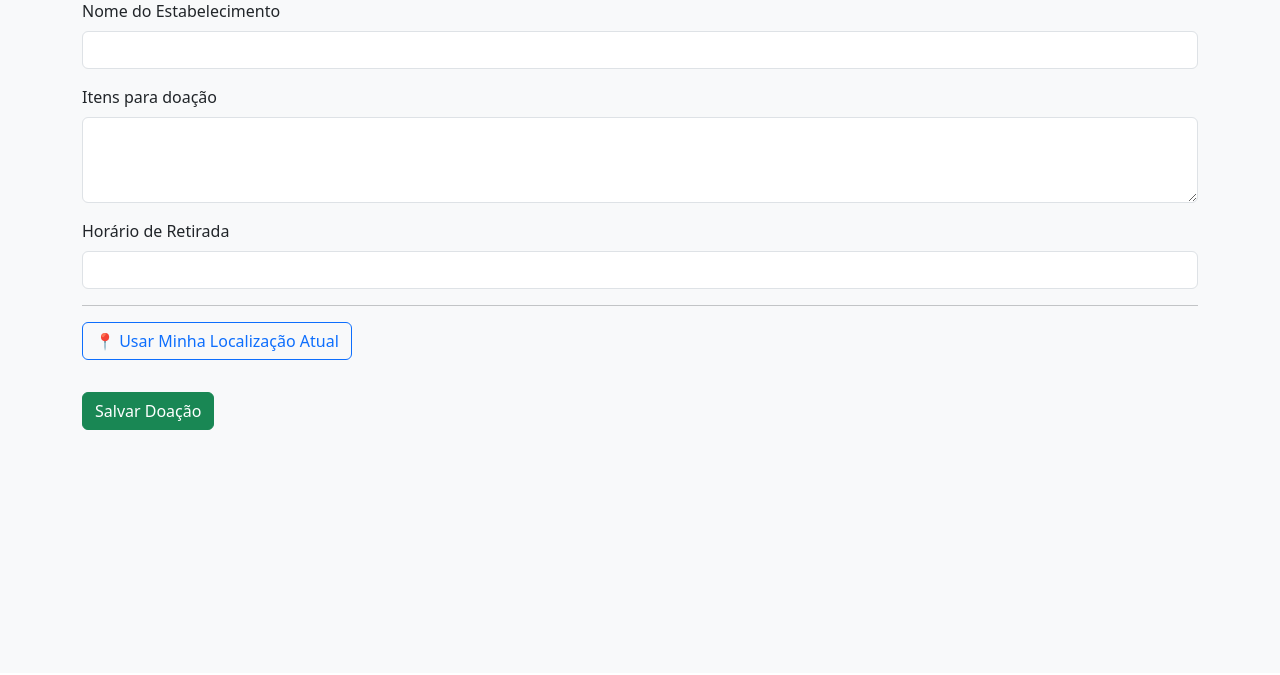
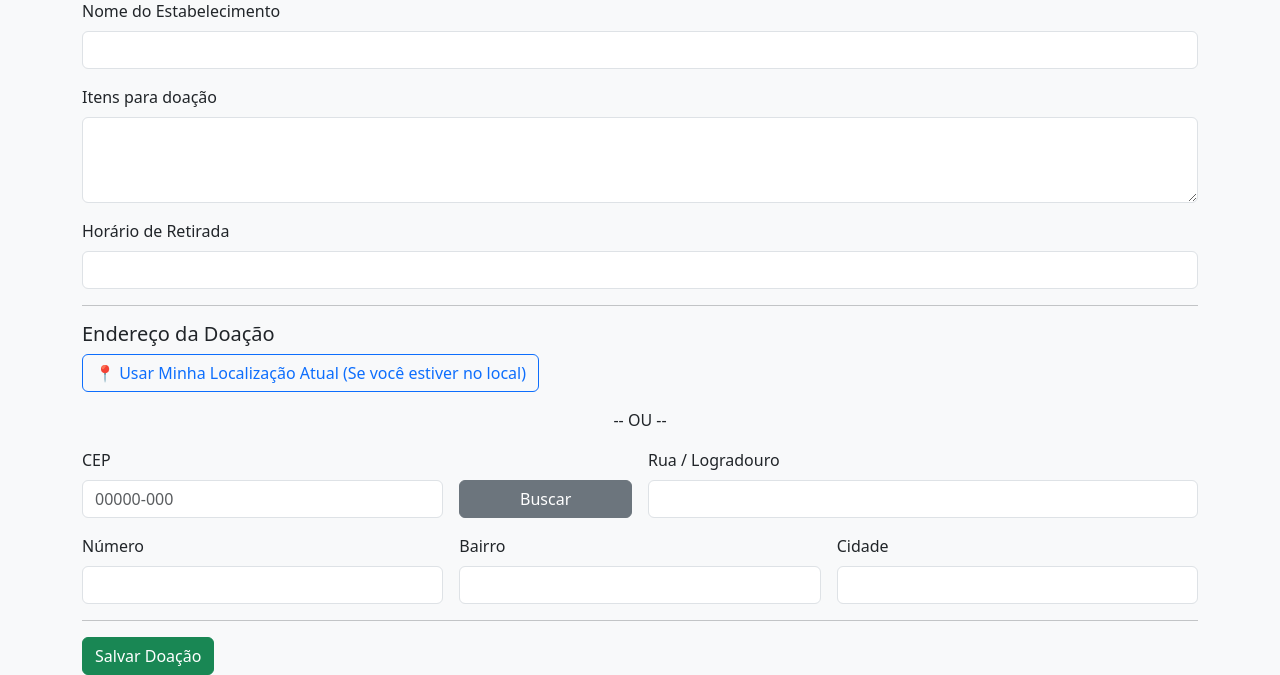
Before and after one commit to cronojho/rango-amigo, a Flask app: page /postar in a window 1280 px wide. Shown: the part 127-802 px from the top of the page. Before the commit the page ends 557 px from the top, so only its background shows below. Run offline with Flask 3, Linux system fonts and the light colour scheme; the visitor is signed in with stand-in values (Sample User, id 1).

Commit message:
Atualização mapa1.2

```diff
--- a/app.py
+++ b/app.py
@@ -8,11 +8,12 @@ from flask_login import LoginManager, UserMixin, login_user, logout_user, login_
 # --- Configuração ---
 app = Flask(__name__)
 CORS(app)
-app.config['SECRET_KEY'] = 'La9QdfPQj0aGUq3RDKRyxdP5suXn3TPEWDMj0olWaN2'
+app.config['SECRET_KEY'] = 'La9QdfPQj0aGUq3RDKRyxdP5suXn3TPEWDMj0olWaN2' # Mantenha sua chave
 
 # --- CONFIGURAÇÃO DO BANCO DE DADOS ---
 DATABASE_URL = os.environ.get('DATABASE_URL')
 if not DATABASE_URL:
+    # Use sua URL de fallback local
     DATABASE_URL = "postgresql://rango_amigo_db_user:Fyrzpverx24tmioZRgHKOX8NDwBBEIG4@dpg-d47m05umcj7s73dfsde0-a.oregon-postgres.render.com/rango_amigo_db"
     print("Atenção: Rodando com banco de dados local (fallback).")
 
@@ -25,7 +26,6 @@ app.config['SQLALCHEMY_TRACK_MODIFICATIONS'] = False
 db = SQLAlchemy(app)
 bcrypt = Bcrypt(app)
 login_manager = LoginManager(app)
-# --- MUDANÇA: A ROTA DE LOGIN AGORA SE CHAMA 'login' ---
 login_manager.login_view = 'login'
 login_manager.login_message_category = 'info'
 
@@ -36,6 +36,7 @@ def load_user(user_id):
     return User.query.get(int(user_id))
 
 class User(db.Model, UserMixin):
+    """Modelo de Usuário (com nome_completo)"""
     id = db.Column(db.Integer, primary_key=True)
     nome_completo = db.Column(db.String(100), nullable=False)
     email = db.Column(db.String(120), unique=True, nullable=False)
@@ -43,15 +44,28 @@ class User(db.Model, UserMixin):
     doacoes = db.relationship('Doacao', backref='author', lazy=True)
 
 class Doacao(db.Model):
+    """Modelo de Doação (com endereço completo)"""
     id = db.Column(db.Integer, primary_key=True)
     nome_local = db.Column(db.String(100), nullable=False)
     itens = db.Column(db.Text, nullable=False)
     horario_retirada = db.Column(db.String(100), nullable=False)
+
+    # Coordenadas
     latitude = db.Column(db.Float, nullable=False)
     longitude = db.Column(db.Float, nullable=False)
+
+    # Novos Campos de Endereço
+    cep = db.Column(db.String(10), nullable=True)
+    rua = db.Column(db.String(200), nullable=True)
+    numero = db.Column(db.String(20), nullable=True)
+    bairro = db.Column(db.String(100), nullable=True)
+    cidade = db.Column(db.String(100), nullable=True)
+
+    # Relação com o usuário
     user_id = db.Column(db.Integer, db.ForeignKey('user.id'), nullable=False)
 
     def to_dict(self):
+        """Converte o objeto para JSON, incluindo os novos campos"""
         return {
             "id": self.id,
             "nome_local": self.nome_local,
@@ -59,7 +73,12 @@ class Doacao(db.Model):
             "horario_retirada": self.horario_retirada,
             "latitude": self.latitude,
             "longitude": self.longitude,
-            "author_nome": self.author.nome_completo
+            "author_nome": self.author.nome_completo,
+            "cep": self.cep,
+            "rua": self.rua,
+            "numero": self.numero,
+            "bairro": self.bairro,
+            "cidade": self.cidade
         }
 
 # --- ROTAS DAS PÁGINAS HTML ---
@@ -73,16 +92,16 @@ def map():
 @app.route('/postar')
 @login_required
 def postar_page():
-    """Rota da página de cadastro"""
+    """Rota da página de cadastro de doação"""
     return render_template('postar.html')
 
 # --- ROTAS DE AUTENTICAÇÃO ---
 
 @app.route('/register', methods=['GET', 'POST'])
 def register():
-    """Função de Registro (MODIFICADA)"""
+    """Rota de Registro de Usuário"""
     if current_user.is_authenticated:
-        return redirect(url_for('map')) # Se já logado, vai pro mapa
+        return redirect(url_for('map'))
 
     if request.method == 'POST':
         nome_completo = request.form.get('nome_completo')
@@ -110,7 +129,7 @@ def register():
             db.session.commit()
 
             flash('Conta criada com sucesso! Agora você pode fazer o login.', 'success')
-            return redirect(url_for('login')) # Redireciona para o login
+            return redirect(url_for('login'))
 
         except Exception as e:
             db.session.rollback()
@@ -121,9 +140,9 @@ def register():
 
 @app.route('/', methods=['GET', 'POST'])
 def login():
-    """Rota de Login (AGORA É A PÁGINA INICIAL)"""
+    """Rota de Login (PÁGINA INICIAL)"""
     if current_user.is_authenticated:
-        return redirect(url_for('map')) # Se já logado, vai pro mapa
+        return redirect(url_for('map'))
 
     if request.method == 'POST':
         email = request.form.get('email')
@@ -133,7 +152,6 @@ def login():
 
         if user and bcrypt.check_password_hash(user.password_hash, password):
             login_user(user)
-            # Redireciona para o mapa!
             return redirect(url_for('map'))
         else:
             flash('E-mail ou senha incorretos. Tente novamente.', 'danger')
@@ -145,38 +163,52 @@ def login():
 def logout():
     logout_user()
     flash('Você saiu da sua conta.', 'info')
-    return redirect(url_for('login')) # Redireciona para o login
+    return redirect(url_for('login'))
 
 # --- ROTAS DA API ---
 
 @app.route('/api/doacoes', methods=['GET'])
-@login_required # Protege a API também
+@login_required
 def get_doacoes():
+    """API que lista todas as doações"""
     try:
         doacoes = Doacao.query.all()
         lista_de_doacoes = [d.to_dict() for d in doacoes]
         return jsonify(lista_de_doacoes), 200
     except Exception as e:
+        print(f"Erro em get_doacoes: {e}")
         return jsonify({"erro": str(e)}), 500
 
 @app.route('/api/doacao', methods=['POST'])
 @login_required
 def create_doacao():
+    """API que cria uma nova doação"""
     try:
         dados = request.get_json()
+
         nova_doacao = Doacao(
             nome_local=dados['nome_local'],
             itens=dados['itens'],
             horario_retirada=dados['horario_retirada'],
             latitude=dados['latitude'],
             longitude=dados['longitude'],
+
+            # Salvando os novos campos de endereço
+            cep=dados.get('cep'),
+            rua=dados.get('rua'),
+            numero=dados.get('numero'),
+            bairro=dados.get('bairro'),
+            cidade=dados.get('cidade'),
+
             author=current_user
         )
+
         db.session.add(nova_doacao)
         db.session.commit()
         return jsonify(nova_doacao.to_dict()), 201
     except Exception as e:
         db.session.rollback()
+        print(f"Erro ao criar doação: {e}")
         return jsonify({"erro": str(e)}), 400
 
 # --- Execução ---
--- a/templates/postar.html
+++ b/templates/postar.html
@@ -35,40 +35,77 @@
                 <label for="horario_retirada" class="form-label">Horário de Retirada</label>
                 <input type="text" class="form-control" id="horario_retirada" required>
             </div>
+
             <hr>
 
+            <h4 class="h5">Endereço da Doação</h4>
             <button type="button" class="btn btn-outline-primary mb-3" id="btn-local"
                     aria-label="Ativar geolocalização para usar sua localização atual">
-                📍 Usar Minha Localização Atual
+                📍 Usar Minha Localização Atual (Se você estiver no local)
             </button>
+            <p class="text-center">-- OU --</p>
+
+            <div class="row g-3">
+                <div class="col-md-4">
+                    <label for="cep" class="form-label">CEP</label>
+                    <input type="text" class="form-control" id="cep" placeholder="00000-000">
+                </div>
+                <div class="col-md-2 align-self-end">
+                    <button type="button" class="btn btn-secondary w-100" id="btn-buscar-cep">Buscar</button>
+                </div>
+                <div class="col-md-6">
+                    <label for="rua" class="form-label">Rua / Logradouro</label>
+                    <input type="text" class="form-control" id="rua" readonly>
+                </div>
+                <div class="col-md-4">
+                    <label for="numero" class="form-label">Número</label>
+                    <input type="text" class="form-control" id="numero">
+                </div>
+                <div class="col-md-4">
+                    <label for="bairro" class="form-label">Bairro</label>
+                    <input type="text" class="form-control" id="bairro" readonly>
+                </div>
+                <div class="col-md-4">
+                    <label for="cidade" class="form-label">Cidade</label>
+                    <input type="text" class="form-control" id="cidade" readonly>
+                </div>
+            </div>
 
             <input type="hidden" id="latitude">
             <input type="hidden" id="longitude">
+            <p id="local-status" class="text-muted mt-3" role="status" aria-live="polite"></p>
 
-            <p id="local-status" class="text-muted" role="status" aria-live="polite"></p>
+            <hr>
 
             <button type="submit" class="btn btn-success" id="btn-salvar">Salvar Doação</button>
         </form>
     </div>
 
     <script>
+        const statusEl = document.getElementById('local-status');
+        const latEl = document.getElementById('latitude');
+        const lonEl = document.getElementById('longitude');
+        const cepEl = document.getElementById('cep');
+        const ruaEl = document.getElementById('rua');
+        const bairroEl = document.getElementById('bairro');
+        const cidadeEl = document.getElementById('cidade');
+
+        // Lógica do Botão GPS
         document.getElementById('btn-local').addEventListener('click', () => {
             if ("geolocation" in navigator) {
-                const status = document.getElementById('local-status');
-                status.innerText = "Obtendo localização...";
-                status.className = "text-info";
+                statusEl.innerText = "Obtendo localização...";
+                statusEl.className = "text-info mt-3";
                 navigator.geolocation.getCurrentPosition(
                     (position) => {
-                        const lat = position.coords.latitude;
-                        const long = position.coords.longitude;
-                        document.getElementById('latitude').value = lat;
-                        document.getElementById('longitude').value = long;
-                        status.innerText = `Localização obtida com sucesso!`;
-                        status.className = "text-success";
+                        latEl.value = position.coords.latitude;
+                        lonEl.value = position.coords.longitude;
+                        statusEl.innerText = `Localização obtida com sucesso! (via GPS)`;
+                        statusEl.className = "text-success mt-3";
+                        limparCamposCep(false);
                     },
                     (error) => {
-                        status.innerText = "Erro ao obter localização. Por favor, libere a permissão no seu navegador e tente novamente.";
-                        status.className = "text-danger";
+                        statusEl.innerText = "Erro ao obter localização. Tente novamente.";
+                        statusEl.className = "text-danger mt-3";
                     }
                 );
             } else {
@@ -76,6 +113,48 @@
             }
         });
 
+        // Lógica do Botão CEP
+        document.getElementById('btn-buscar-cep').addEventListener('click', async () => {
+            const cep = cepEl.value.replace(/\D/g, '');
+            if (cep.length !== 8) {
+                statusEl.innerText = "CEP inválido. Deve conter 8 números.";
+                statusEl.className = "text-danger mt-3";
+                return;
+            }
+            statusEl.innerText = "Buscando CEP...";
+            statusEl.className = "text-info mt-3";
+            try {
+                const response = await fetch(`https://brasilapi.com.br/api/cep/v2/${cep}`);
+                if (!response.ok) throw new Error('CEP não encontrado.');
+                const data = await response.json();
+
+                ruaEl.value = data.street;
+                bairroEl.value = data.neighborhood;
+                cidadeEl.value = data.city;
+
+                if (data.location && data.location.coordinates) {
+                    latEl.value = data.location.coordinates.latitude;
+                    lonEl.value = data.location.coordinates.longitude;
+                    statusEl.innerText = "Endereço encontrado com sucesso! (via CEP)";
+                    statusEl.className = "text-success mt-3";
+                } else {
+                    throw new Error('CEP encontrado, mas sem coordenadas de mapa.');
+                }
+            } catch (error) {
+                statusEl.innerText = error.message;
+                statusEl.className = "text-danger mt-3";
+                limparCamposCep(true);
+            }
+        });
+
+        function limparCamposCep(manterCep) {
+            if (!manterCep) cepEl.value = '';
+            ruaEl.value = '';
+            bairroEl.value = '';
+            cidadeEl.value = '';
+        }
+
+        // Lógica de Envio do Formulário
         document.getElementById('form-doacao').addEventListener('submit', async function(event) {
             event.preventDefault();
             const btn = document.getElementById('btn-salvar');
@@ -86,26 +165,37 @@
                 nome_local: document.getElementById('nome_local').value,
                 itens: document.getElementById('itens').value,
                 horario_retirada: document.getElementById('horario_retirada').value,
-                latitude: parseFloat(document.getElementById('latitude').value),
-                longitude: parseFloat(document.getElementById('longitude').value)
+                latitude: parseFloat(latEl.value),
+                longitude: parseFloat(lonEl.value),
+                cep: cepEl.value,
+                rua: ruaEl.value,
+                numero: document.getElementById('numero').value,
+                bairro: bairroEl.value,
+                cidade: cidadeEl.value
             };
 
             if (!dados.latitude || !dados.longitude) {
-                alert("Por favor, clique no botão 'Usar Minha Localização Atual' antes de salvar.");
+                alert("Por favor, use o botão 'Usar Minha Localização Atual' ou 'Buscar CEP' antes de salvar.");
                 btn.disabled = false;
                 btn.innerText = 'Salvar Doação';
                 return;
             }
 
             try {
+                // API agora usa o link relativo
                 const response = await fetch('/api/doacao', {
                     method: 'POST',
                     headers: { 'Content-Type': 'application/json' },
                     body: JSON.stringify(dados)
                 });
-                if (!response.ok) {
-                    throw new Error('Falha ao salvar. Verifique os dados.');
+                // --- Verificação de Erro (Login Expirado) ---
+                if (response.status === 401) {
+                    alert("Sua sessão expirou. Por favor, faça o login novamente.");
+                    window.location.href = '/';
+                    return;
                 }
+                if (!response.ok) throw new Error('Falha ao salvar. Verifique os dados.');
+
                 alert('Doação cadastrada com sucesso!');
                 window.location.href = '/map'; // Volta para o mapa
             } catch (error) {
```
Also changed, not shown: templates/index.html (+29 -18 lines).
